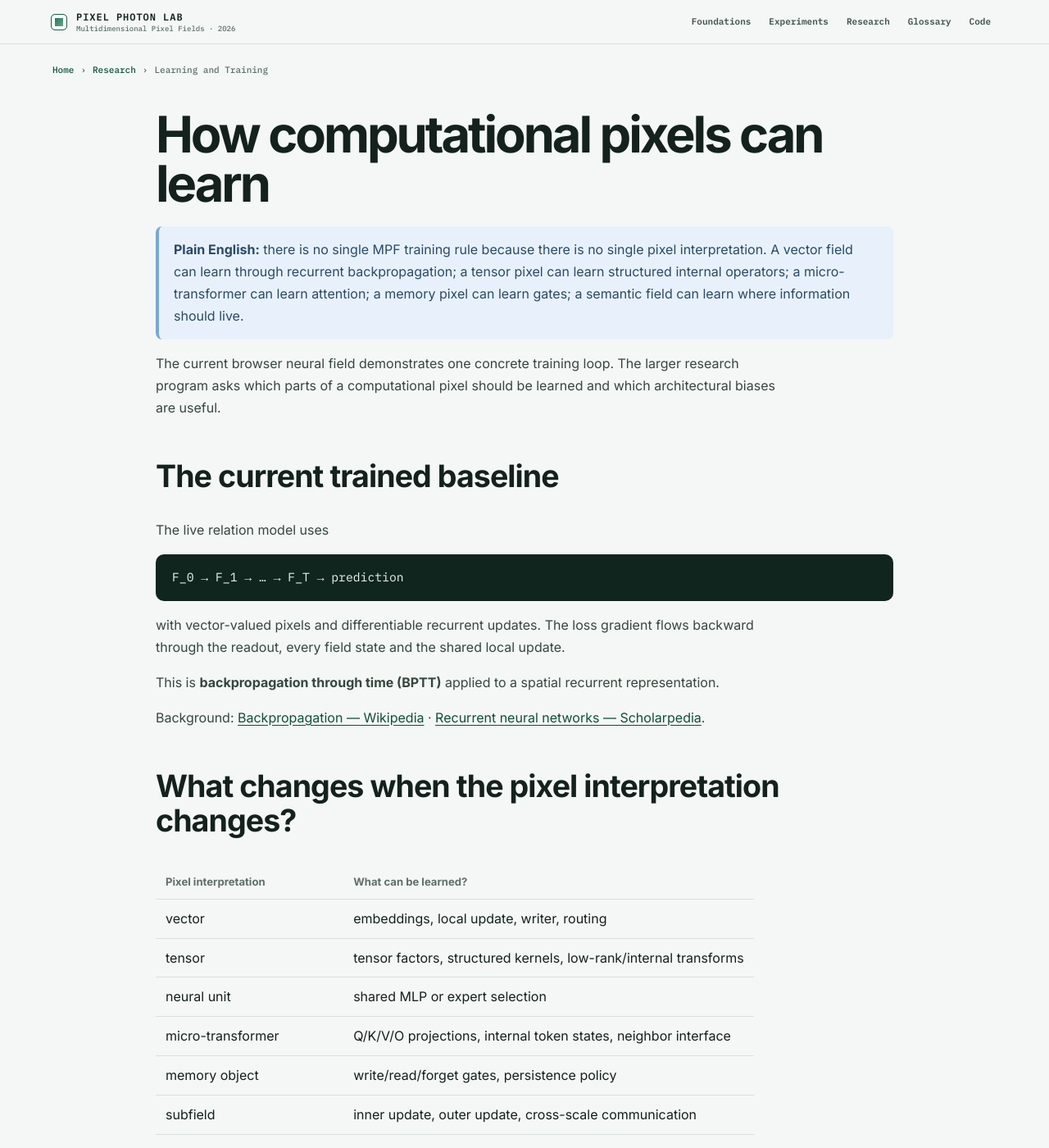
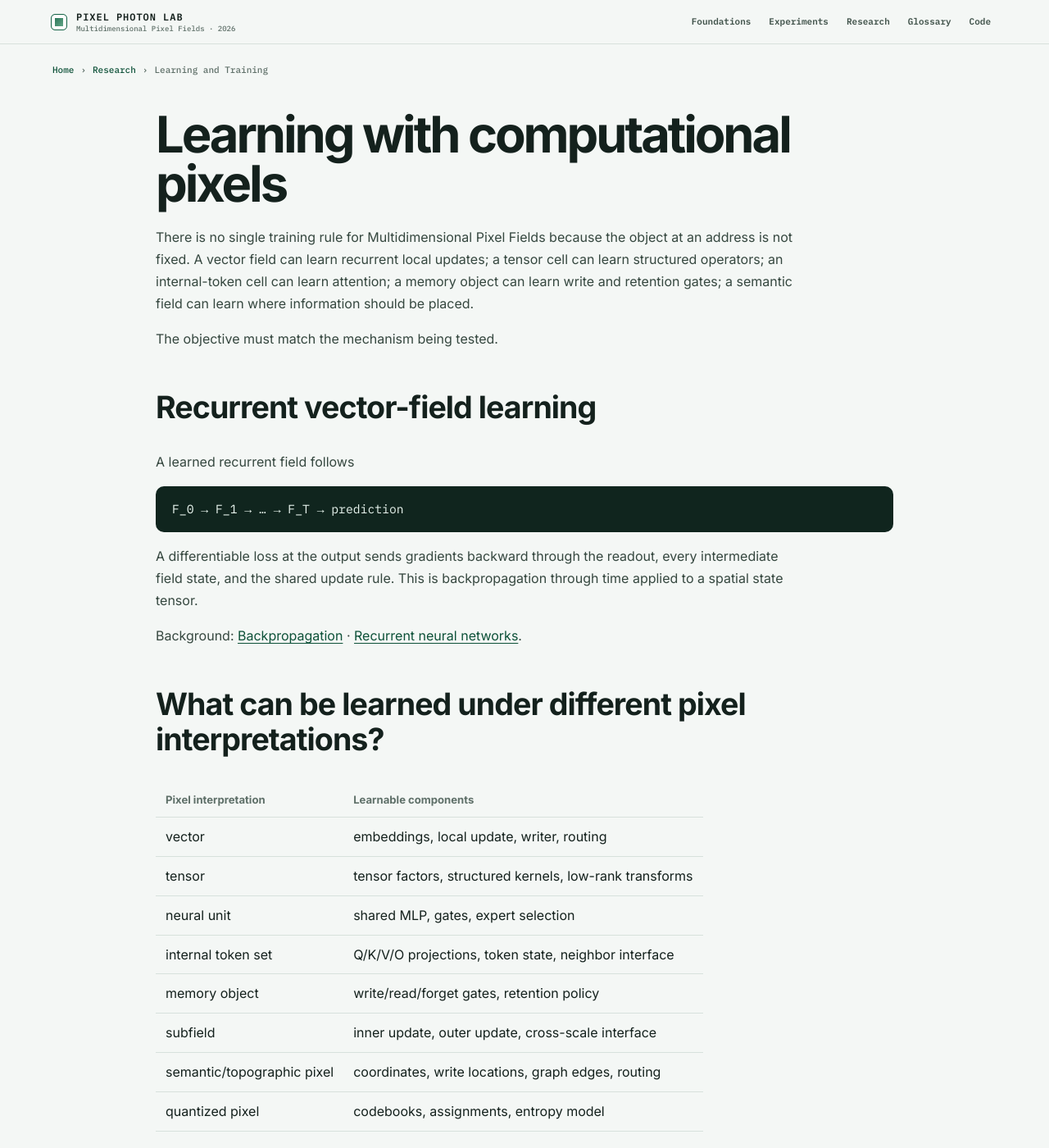
Before and after one commit to bitwikiorg/pixel-art-2026, a Jekyll site: the page built from research/06-learning-and-training.md, in a window 1280 px wide and 1400 px high. Shown: the whole window at 82% size. Built offline with Jekyll 4.4.1, drawn with Linux system fonts in a browser that asks for light colours; some of the changed text lies outside the part shown.

Commit message:
Rewrite learning chapter around optimization choices

````diff
--- a/research/06-learning-and-training.md
+++ b/research/06-learning-and-training.md
@@ -3,130 +3,129 @@
 title: Learning and Training
 ---
 
-# How computational pixels can learn
+# Learning with computational pixels
 
-<div class="plain-box"><strong>Plain English:</strong> there is no single MPF training rule because there is no single pixel interpretation. A vector field can learn through recurrent backpropagation; a tensor pixel can learn structured internal operators; a micro-transformer can learn attention; a memory pixel can learn gates; a semantic field can learn where information should live.</div>
+There is no single training rule for Multidimensional Pixel Fields because the object at an address is not fixed. A vector field can learn recurrent local updates; a tensor cell can learn structured operators; an internal-token cell can learn attention; a memory object can learn write and retention gates; a semantic field can learn where information should be placed.
 
-The current browser neural field demonstrates one concrete training loop. The larger research program asks which parts of a computational pixel should be learned and which architectural biases are useful.
+The objective must match the mechanism being tested.
 
-## The current trained baseline
+## Recurrent vector-field learning
 
-The live relation model uses
+A learned recurrent field follows
 
 ```text
 F_0 → F_1 → … → F_T → prediction
 ```
 
-with vector-valued pixels and differentiable recurrent updates. The loss gradient flows backward through the readout, every field state and the shared local update.
+A differentiable loss at the output sends gradients backward through the readout, every intermediate field state, and the shared update rule. This is backpropagation through time applied to a spatial state tensor.
 
-This is **backpropagation through time (BPTT)** applied to a spatial recurrent representation.
+Background: [Backpropagation](https://en.wikipedia.org/wiki/Backpropagation) · [Recurrent neural networks](https://www.scholarpedia.org/article/Recurrent_neural_networks).
 
-Background: [Backpropagation — Wikipedia](https://en.wikipedia.org/wiki/Backpropagation) · [Recurrent neural networks — Scholarpedia](https://www.scholarpedia.org/article/Recurrent_neural_networks).
+## What can be learned under different pixel interpretations?
 
-## What changes when the pixel interpretation changes?
-
-| Pixel interpretation | What can be learned? |
+| Pixel interpretation | Learnable components |
 |---|---|
 | vector | embeddings, local update, writer, routing |
-| tensor | tensor factors, structured kernels, low-rank/internal transforms |
-| neural unit | shared MLP or expert selection |
-| micro-transformer | Q/K/V/O projections, internal token states, neighbor interface |
-| memory object | write/read/forget gates, persistence policy |
-| subfield | inner update, outer update, cross-scale communication |
+| tensor | tensor factors, structured kernels, low-rank transforms |
+| neural unit | shared MLP, gates, expert selection |
+| internal token set | Q/K/V/O projections, token state, neighbor interface |
+| memory object | write/read/forget gates, retention policy |
+| subfield | inner update, outer update, cross-scale interface |
 | semantic/topographic pixel | coordinates, write locations, graph edges, routing |
 | quantized pixel | codebooks, assignments, entropy model |
 
-The training objective should match the interpretation. A tensor should not be introduced merely to flatten it immediately and run the same vector operation.
+A tensor representation should not be introduced only to flatten it immediately and apply the same vector operation. If the internal structure never affects computation, the experiment has not isolated tensor factorization as a mechanism.
 
-## Weight sharing is an experimental variable
+## Weight sharing
 
-A field can reuse one computational rule across many addresses:
+A field can reuse one parameter set across many addresses:
 
 ```text
-shared θ across pixels
+same θ at every pixel
 ```
 
-This keeps parameter count manageable and may encourage reusable local computation.
-
-But there are intermediate possibilities:
+Weight sharing reduces parameter growth and can encourage reusable local computation, but several intermediate designs are possible:
 
 - one universal shared rule;
-- one shared rule conditioned by a learned role vector;
-- a small shared mixture of experts;
-- different rules by scale;
-- the same rule reused recursively across scales.
+- one shared rule conditioned on a learned role vector;
+- a small mixture of shared experts;
+- separate rules by scale;
+- one rule reused recursively across scales.
 
-The project should compare these rather than assume maximum sharing is always best.
+Each choice trades parameter efficiency against specialization.
 
-## Training the live vector relation task
+## Spatial-relation training
 
-The browser experiment generates two locations:
-
-- marker A;
-- marker B;
-- target label: LEFT, RIGHT, ABOVE or BELOW.
-
-Training distances are shorter than one evaluation range. This creates a tiny test of whether local recurrent computation transfers to farther examples.
-
-The task is intentionally small. It demonstrates mechanics; it is not evidence that one pixel interpretation is generally superior.
-
-## Training tensor pixels
-
-A useful first comparison holds scalar state constant.
+A controlled relation task places marker A and marker B on a grid and predicts one of four labels:
 
 ```text
-vector model: 64 scalars / pixel
-
-tensor model: 8×8 = 64 scalars / pixel
+LEFT
+RIGHT
+ABOVE
+BELOW
 ```
 
-The tensor model should use operations that preserve or exploit its internal axes, such as separable transforms, low-rank mixing, internal convolution or attention over tensor factors.
+Shorter marker separations require fewer local communication steps than longer separations. Training and evaluation can therefore be stratified by distance.
 
-Measure whether the structure improves:
+The informative quantity is
+
+```text
+accuracy(distance, recurrent steps)
+```
+
+because a high aggregate score can hide failure at longer communication distances.
+
+## Tensor-valued cells
+
+A first controlled comparison can hold scalar state constant:
+
+```text
+vector: 64 scalars / pixel
+
+tensor: 8×8 = 64 scalars / pixel
+```
+
+The tensor model should use operations that preserve or exploit internal axes, such as separable transforms, low-rank mixing, tensor-factor attention, or internal convolution.
+
+Useful measurements include:
 
 - task accuracy;
-- data efficiency;
-- longer-depth generalization;
-- compression or low-rank structure;
-- interpretability of internal factors.
+- sample efficiency;
+- generalization to greater depth or distance;
+- rank or factor structure;
+- runtime;
+- compressibility;
+- stability across seeds.
 
-## Training micro-transformer pixels
+## Internal-token cells
 
-A small cell can hold
+An address can contain
 
 ```text
 K internal tokens × D dimensions
 ```
 
-and share one attention block across all outer addresses.
+with one shared attention block reused across outer addresses.
 
-For the first model keep `K` very small. Otherwise the cost becomes
+Per-address self-attention introduces roughly `O(K²)` token interactions, so `K` should remain small in early comparisons. A fair benchmark should include:
+
+- a flat vector with similar scalar state;
+- a shared MLP cell with similar parameters;
+- a field Transformer that attends between outer addresses instead.
+
+The scientific question is where attention earns its cost.
+
+## Learned memory
+
+Memory training must create a reason to retain information. A simple protocol is
 
 ```text
-outer_pixels × O(K²)
+WRITE
+→ distractor / delay
+→ QUERY
 ```
 
-before outer-field communication is counted.
-
-Compare it against:
-
-- a flat vector with similar scalar state;
-- a shared MLP neural pixel with similar parameters;
-- a field Transformer that performs attention between outer addresses instead.
-
-## Training memory objects
-
-A memory experiment must require persistence. Otherwise a model can ignore the memory channels.
-
-A simple task structure is:
-
-```text
-WRITE phase
-→ distractor / computation phase
-→ QUERY phase
-```
-
-Learned gates can control:
+Learned gates may control
 
 ```text
 write
@@ -135,128 +134,124 @@
 forget
 ```
 
-Evaluate retention length, interference, overwrite, selective recall and recovery after damage.
+Evaluation should vary delay length, interference, number of stored items, overwrite pressure, and corruption. Stored-state bits are part of the result.
 
-## Training recursive fields
+## Recursive fields
 
-A field-inside-field model has at least two communication processes:
+A field-inside-field model has at least three trainable communication processes:
 
 ```text
 inner dynamics
 outer dynamics
+inner ↔ outer interface
 ```
 
-and a third interface:
+The strongest version reuses the same or related update rule across scales. Training should include multiple sizes and hierarchy depths so the model cannot simply memorize one fixed geometry.
 
-```text
-inner ↔ outer
-```
+A critical generalization test is whether the learned operator transfers to larger unseen scales.
 
-The most interesting version reuses the same or related update rule at multiple scales. Train with multiple field sizes and depths so recursion is not tied to one fixed geometry.
+## Supplied versus learned layout
 
-## Learned layout versus supplied layout
+A supplied layout fixes where information lives. This is valuable when isolating the behavior of the update mechanism.
 
-There are two different research questions.
+A learned layout makes placement itself part of the model. Soft assignment can learn where entities, relations, or memories should occupy the field.
 
-### Supplied layout
+Success with a human-designed layout therefore does not establish learned semantic geography. The placement mechanism needs its own control.
 
-The experimenter decides where information goes. This isolates the computational mechanism and is the best starting point for debugging.
+## Functional specialization
 
-### Learned layout
-
-The model learns where to write entities, relations or memory. This is required to study emergent semantic geography.
-
-A successful model on a human-designed layout has not yet learned its own topology.
-
-## Role specialization
-
-A vector state can be partitioned explicitly:
+State can be partitioned explicitly:
 
 ```text
 x = [content | role | memory | routing | confidence]
 ```
 
-but the project should also test an undifferentiated state as a control.
+or left undifferentiated so specialization must emerge.
 
-For tensor, transformer and memory pixels, specialization may instead emerge as:
+Different primitives offer different places for specialization:
 
-- tensor axes or factors;
+- vector subspaces;
+- tensor factors;
 - internal tokens;
 - attention heads;
 - memory slots;
 - subregions;
 - expert selection.
 
-Interpretability is therefore tied to the pixel primitive itself.
+A probe can detect correlations with candidate roles, but causal interventions are needed to establish that the role matters to behavior.
 
-## Recurrence depth when recurrence is used
+## Recurrent depth as a compute budget
 
-For recurrent architectures, sample or vary update depth and measure a compute curve:
+When recurrence is used, performance should be measured against actual update count:
 
 ```text
 performance versus recurrent updates
 ```
 
-Questions include:
+Relevant questions include:
 
 - Does more computation help harder examples?
-- Does the state converge, oscillate or degrade?
-- Can the model run longer than it was trained?
-- Can adaptive halting reduce unnecessary compute?
+- Does the state converge, oscillate, or degrade?
+- Can the model run longer than the depths seen during training?
+- Can adaptive halting reduce average compute?
 
-Do not force these questions onto non-recurrent experiments.
+Non-recurrent models should not be forced into this framing; compute depth is only one architectural axis.
 
-## Better task families
+## Task families with interpretable difficulty
 
 ### Relation chains
-Train on short relation compositions and test longer chains.
+
+Compose short relations during training and test on longer unseen chains.
 
 ### Shortest path
-Use exact BFS wavefronts as ground-truth intermediate states.
+
+Use exact breadth-first-search wavefronts as known intermediate computation states.
 
 ### Cellular-rule induction
-Infer rules from examples and execute them for multiple steps.
+
+Infer a transition rule from examples, then execute it for multiple steps.
 
 ### Persistent-memory tasks
-Write facts, remove the source, delay, then query.
+
+Write facts, remove the source, delay, inject interference, then query.
 
 ### Hierarchical tasks
-Use explicit tree-like data for multiresolution or hyperbolic experiments.
+
+Use explicit trees or nested structures for multiresolution and hyperbolic comparisons.
 
 ### CLUTRR
-Test longer relational composition. [CLUTRR paper](https://arxiv.org/abs/1908.06177).
 
-## Optimization defaults are architecture-specific
+Relational composition can be tested at longer chain lengths. [CLUTRR](https://arxiv.org/abs/1908.06177) provides a relevant benchmark lineage.
 
-The current vector-field prototype can begin around:
+## Practical optimization variables
 
-| Setting | Initial value |
+A small recurrent vector baseline can begin near:
+
+| Setting | Example value |
 |---|---:|
-| field | 12×12 browser; 16×16–32×32 research |
-| vector width | 12 browser; 32–64 research |
+| field | 12×12 interactive; 16×16–32×32 larger runs |
+| vector width | 12 interactive; 32–64 larger runs |
 | local neighborhood | 3×3 |
-| recurrent updates | 6 browser; 8–16 research |
+| recurrent updates | 6 interactive; 8–16 larger runs |
 | optimizer | Adam / AdamW |
 | gradient clip | 1.0 |
 
-Tensor and Transformer pixels need smaller outer grids or internal sizes at first because their per-pixel computation is larger.
+Tensor and internal-token cells generally require smaller outer fields or internal sizes at first because their per-address operator cost is larger.
 
-## What to log across interpretations
+## What to record
 
-For each trained experiment record:
+Every trained comparison should retain enough information to reproduce both the score and the resource budget:
 
-- task performance;
-- training/validation loss;
+- task metric and loss;
+- train/test distribution;
 - parameter count;
-- scalar state per pixel;
+- scalar state per address;
 - outer field size;
-- internal tensor/token/subfield shape;
-- update depth;
-- approximate compute;
-- wall-clock time;
+- internal tensor, token, or subfield shape;
+- recurrent or operator depth;
+- approximate compute and wall-clock time;
 - stored bits when persistence matters;
-- state snapshots and projections;
-- probes and intervention maps;
+- state snapshots and intervention outputs;
 - random seed and full configuration.
 
-The purpose is to compare **computational interpretations**, not only final scores.
+The comparison target is the computational interpretation and its cost, not the final score in isolation.
````
